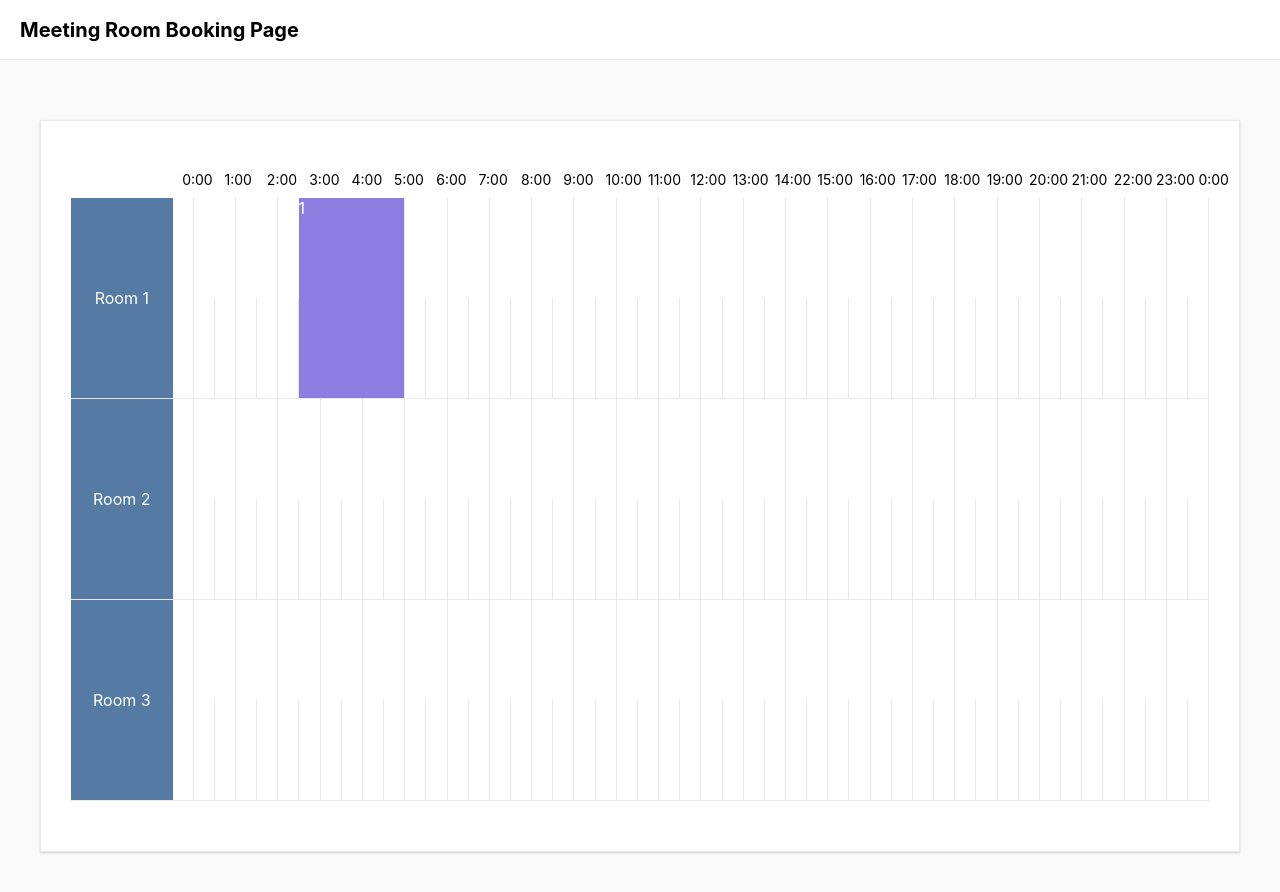
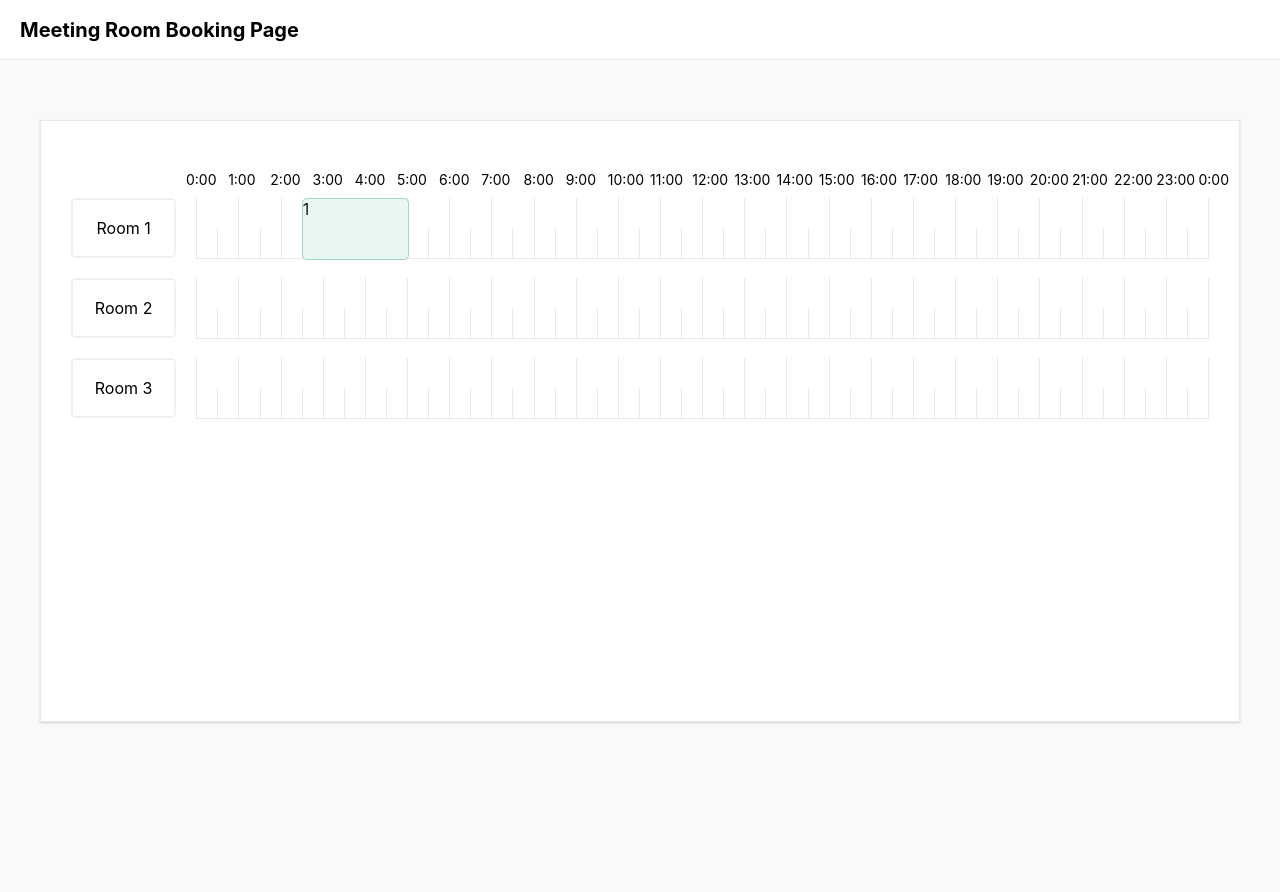
Before and after one commit to Chenmo1212/meeting-scheduler, a React (Create React App) app: page / in a window 1280 px wide. Shown: the top 892 px of the page. After the commit the page ends 800 px from the top, so only its background shows below. Built offline with nearby package versions, Linux system fonts and the light colour scheme.

Commit message:
style: change the default color for meeting

```diff
--- a/src/App.css
+++ b/src/App.css
@@ -6,8 +6,12 @@
   --border-color: #e8e8e8;
   --primary-color: #1fa8f5;
   --primary-active-color: #0da9ff;
-  --ocupied-color: #8d7de0;
-  --active-color: #31d0bd;
+  --ocupied-color: #eaf7f1;
+  --ocupied-border-color: #a1d8bf;
+  --active-color: #e7effe;
+  --active-border-color: #9bb9ef;
+  --unavailable-color: #fdf3e6;
+  --unavailable-border-color: #e6ceaf;
 
   /* Font Size */
   --text-size: 16px;
@@ -22,6 +26,7 @@
 
   /* Box Shadow */
   --box-shadow: 0 1px 2px rgba(0, 0, 0, .16);
+  --light-shadow: 0 2px 12px 0 rgba(0, 0, 0, 0.1);
 }
 
 html, body {
--- a/src/components/Scheduler/Scheduler.css
+++ b/src/components/Scheduler/Scheduler.css
@@ -27,18 +27,18 @@
 .room {
   display: flex;
   gap: 20px;
-  height: 200px;
+  height: 60px;
   width: 100%;
-  border-bottom: var(--solid-border);
+  margin-bottom: 20px;
 }
 
 .room .left {
-  background-color: #557ba5;
   width: 10%;
   display: flex;
   align-items: center;
   justify-content: center;
-  color: #fff;
+  border: 2px solid #eff0f3;
+  border-radius: 5px;
 }
 
 .room .main {
@@ -51,7 +51,7 @@
   height: 100%;
   min-width: 20px;
   position: relative;
-  background-color: #ffffff;
+  border-bottom: var(--solid-border);
 }
 
 .main .unit:nth-child(odd):after {
@@ -84,24 +84,28 @@
 
 .main .meeting {
   position: absolute;
-  color: #fff;
+  color: var(--text-color);
   cursor: pointer;
   z-index: 10;
   transition: box-shadow 180ms ease-out;
   opacity: 0.8;
+  border-radius: 5px;
 }
 
 .main .meeting.occupied {
   background: var(--ocupied-color);
+  border: 1px solid var(--ocupied-border-color);
 }
 
 .main .meeting.active {
   background: var(--active-color);
+  border: 1px solid var(--active-border-color);
+  box-shadow: var(--light-shadow);
   z-index: 99;
 }
 
 .meeting.active:hover {
-  box-shadow: 0 0 0 5px rgba(203, 241, 235);
+  box-shadow: 0 0 0 5px #ccdcff;
   opacity: 1.0;
 }
 
--- a/src/pages/Home/Home.css
+++ b/src/pages/Home/Home.css
@@ -1,10 +1,10 @@
 .home {
-  min-height: 800px;
   max-width: 1200px;
   margin: 60px auto;
 }
 
 .content {
+  min-height: 500px;
   padding: 50px 30px;
   display: flex;
   gap: 10px;
```
